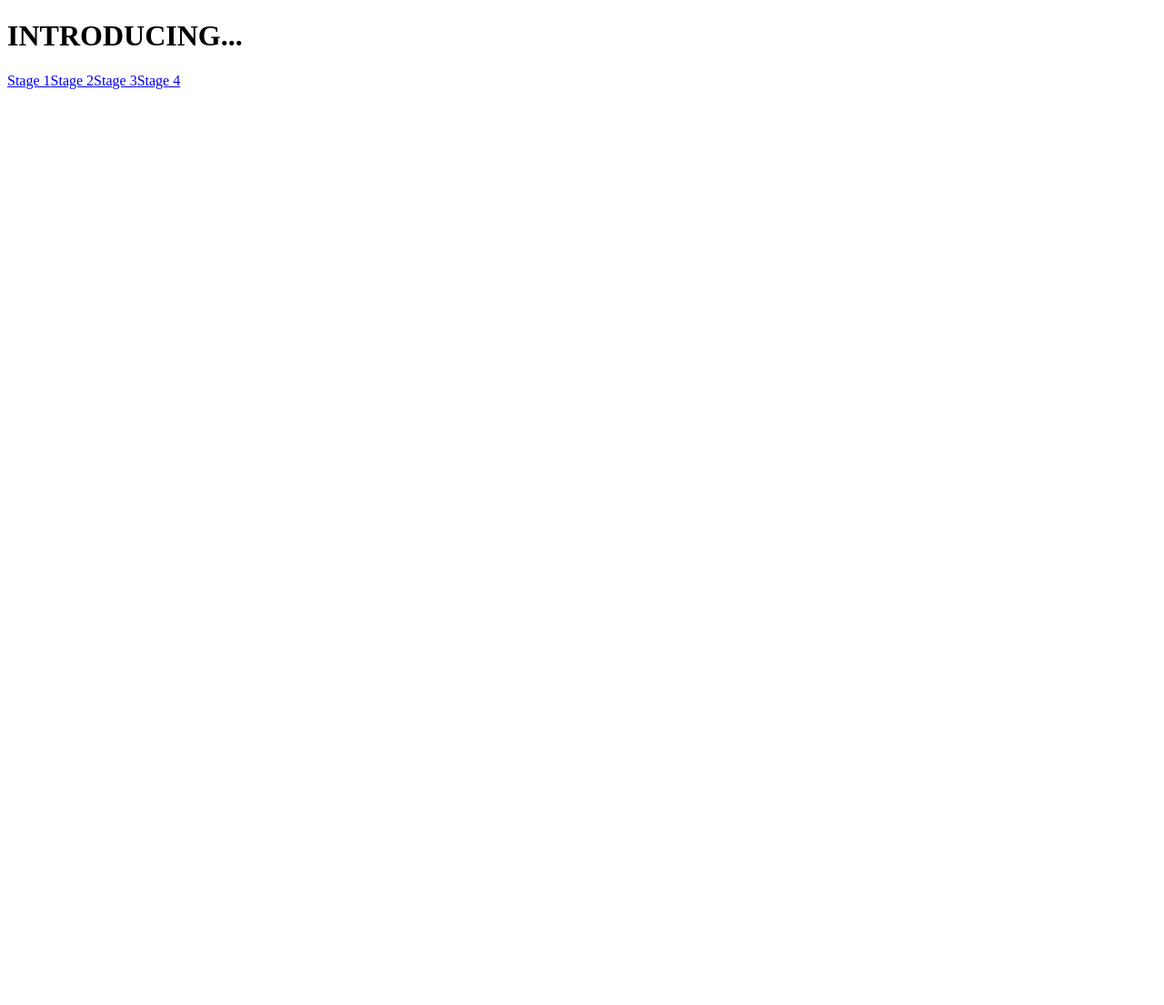
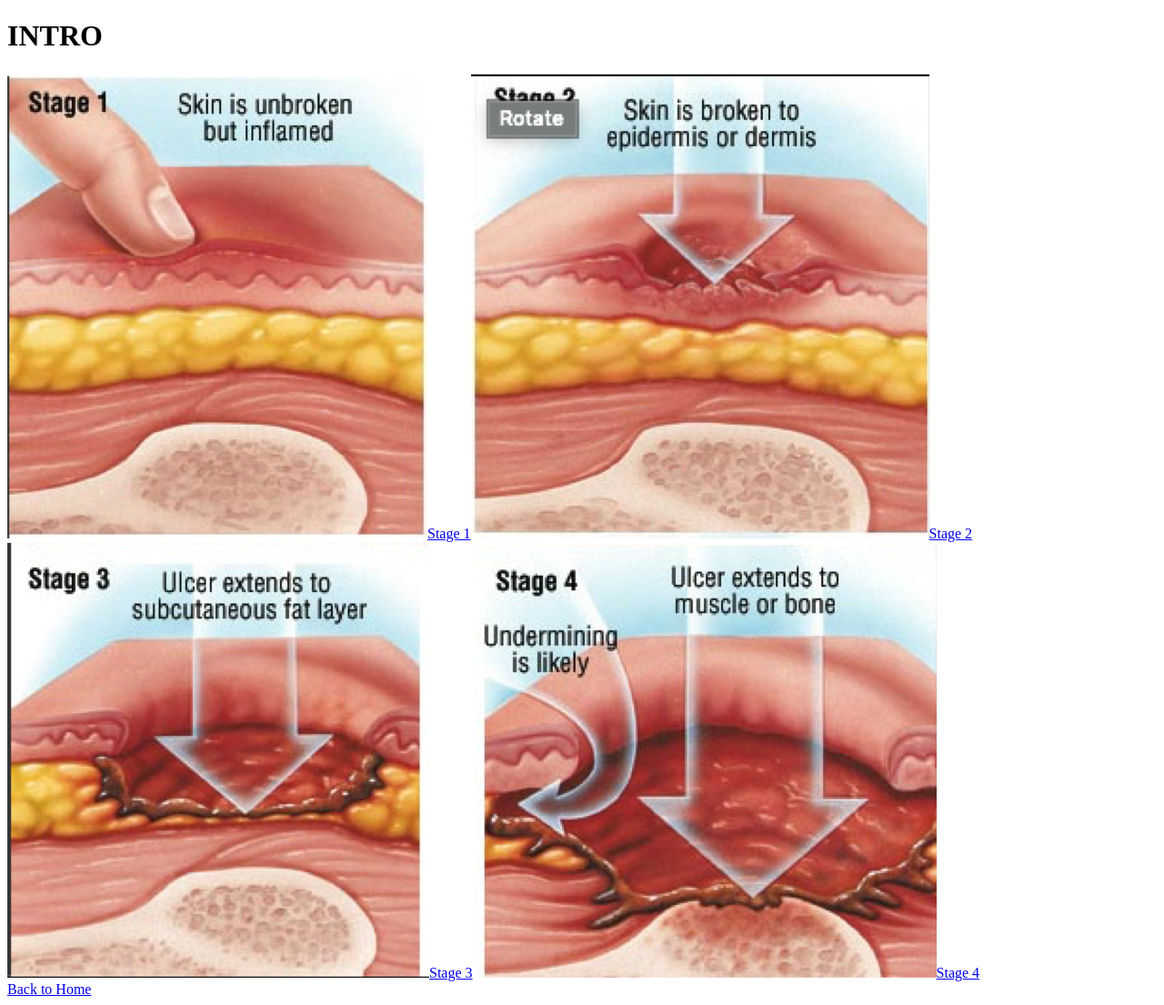
Before and after one commit to kwood16/sores, a Vue app: page /intro in a window 1280 px wide. Shown: the whole page at 91% size. Before the commit the page ends 800 px from the top, so only its background shows below. Built offline with nearby package versions, Linux system fonts and the light colour scheme; the HTML template or start-up script is replaced by a standard one.

Commit message:
Add links back to home from intro and stage pages. Also added images to intro view and dynamic display of stage number in stage view.

```diff
--- a/src/views/Home.vue
+++ b/src/views/Home.vue
@@ -1,7 +1,8 @@
 <template>
     <div class="home">
-        <h1>This is your home!</h1>
+        <h1>Home</h1>
         <img src="@/assets/caution.png">
+        <br>
         <router-link to="/intro">Go to Intro</router-link>
     </div>
 </template>
--- a/src/views/Intro.vue
+++ b/src/views/Intro.vue
@@ -1,10 +1,16 @@
 <template>
     <div class="intro">
-        <h1>INTRODUCING...</h1>
+        <h1>INTRO</h1>
+        <img src="@/assets/stage1.png">
         <router-link to="/stage/1">Stage 1</router-link>
+        <img src="@/assets/stage2.png">
         <router-link to="/stage/2">Stage 2</router-link>
+        <img src="@/assets/stage3.png">
         <router-link to="/stage/3">Stage 3</router-link>
+        <img src="@/assets/stage4.png">
         <router-link to="/stage/4">Stage 4</router-link>
+        <br>
+        <router-link to="/">Back to Home</router-link>
     </div>
 </template>
 
--- a/src/views/Stage.vue
+++ b/src/views/Stage.vue
@@ -1,7 +1,7 @@
 <template>
     <div class="stage">
-        <h1>Stage Whatevah</h1>
-        <h1>{{ $route.params.id }}</h1>
+        <h1>Stage {{ $route.params.id }}</h1>
+        <router-link to="/">Back to Home</router-link>
     </div>
 </template>
 
```
